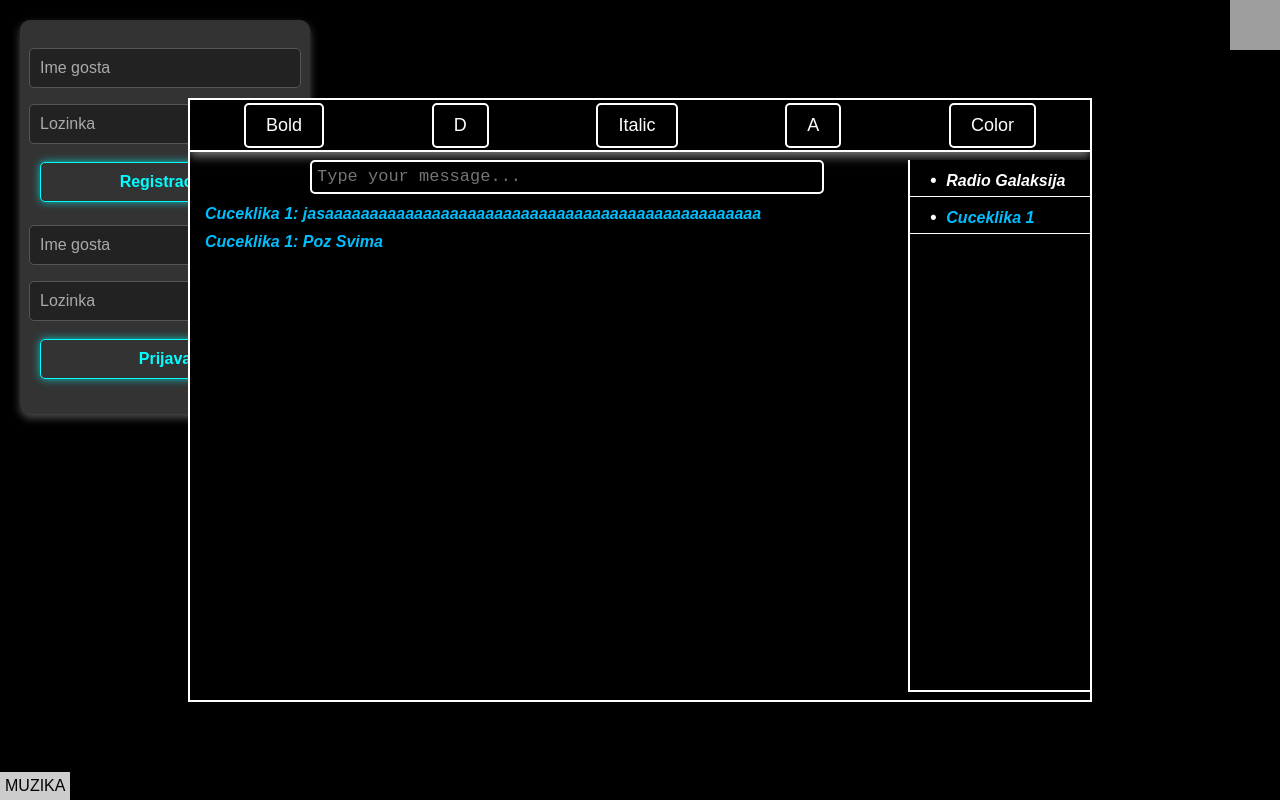
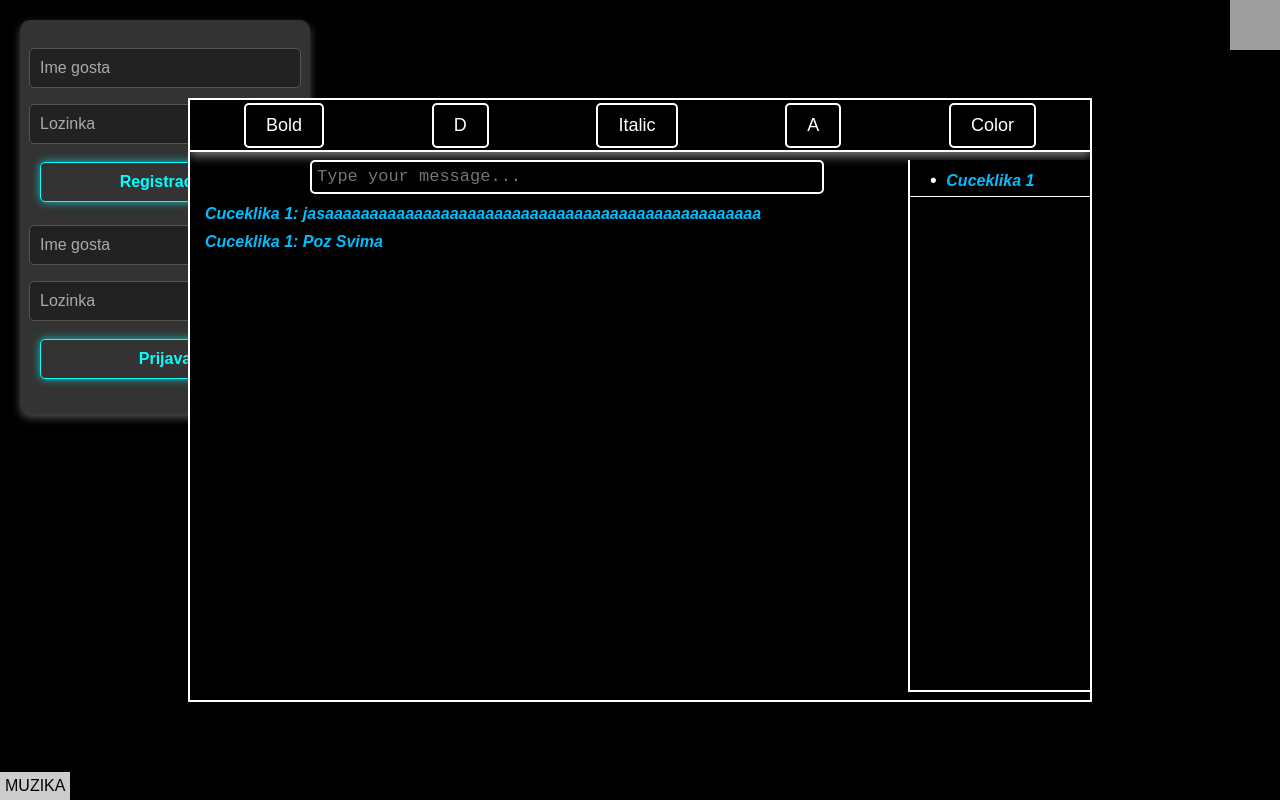
Before and after one commit to amateur5/RadioGalaksija2, a website: page public/index.html in a window 1280 px wide. Drawn offline with nearby package versions, Linux system fonts and the light colour scheme; no server answers; grey boxes are pictures that could not be loaded.

Commit message:
Update index.html

```diff
--- a/public/index.html
+++ b/public/index.html
@@ -43,8 +43,7 @@
     </div>
 
     <div id="guestList">
-        <div class="guest" id="djNickname">Radio Galaksija</div>
-        <!-- Ostali gosti će se ovde dodavati -->
+         <!-- Ostali gosti će se ovde dodavati -->
     </div>
 </div>
 
```
